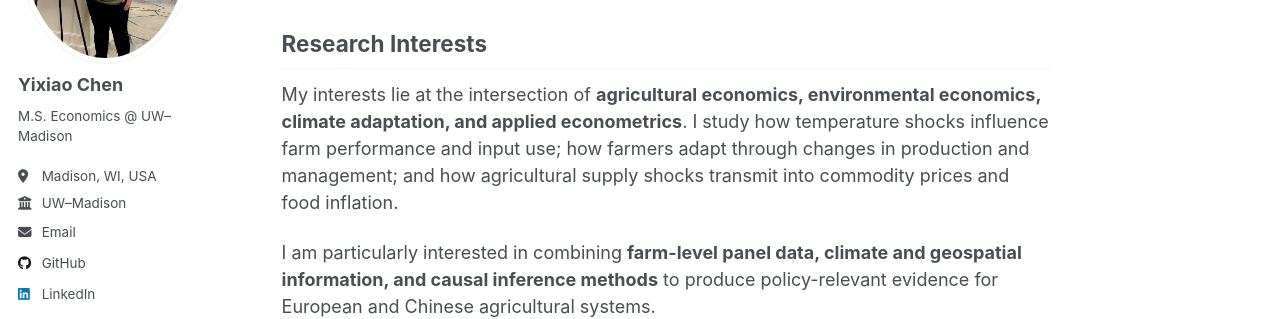
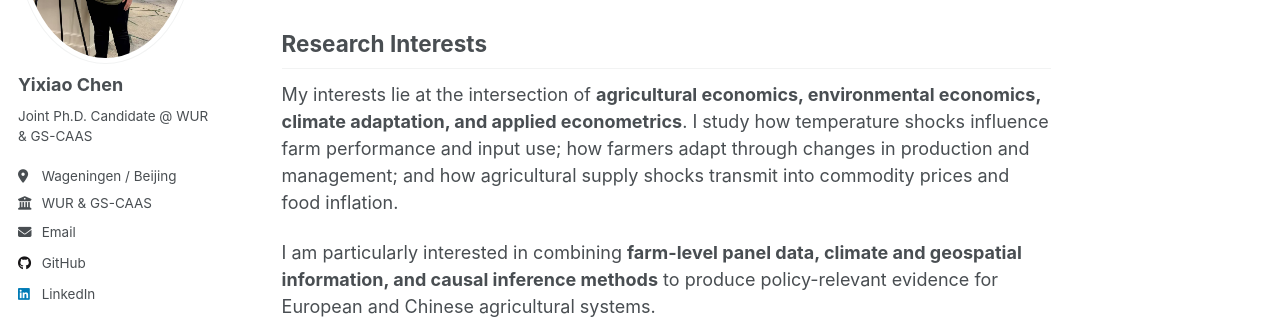
Before and after one commit to yixiaochen117/yixiaochen117.github.io, a Jekyll site: the page built from _pages/about.md, in a window 1280 px wide. Shown: the part 264-583 px from the top of the page. Built offline with Jekyll 4.4.1, drawn with Linux system fonts in a browser that asks for light colours; a script that is not in the unit is left out.

Commit message:
Refresh site metadata and author affiliation

```diff
--- a/_config.yml
+++ b/_config.yml
@@ -12,7 +12,7 @@ site_theme               : "default" # Currently available options are "default"
 title                    : "Yixiao Chen"
 title_separator          : "-"
 name                     : &name "Yixiao Chen"
-description              : &description "M.S. Economics, University of Wisconsin–Madison"   # Update this with a general description of your site, this is the default if not overridden by a page
+description              : &description "Joint Ph.D. Candidate | Wageningen University & Research and GS-CAAS"   # Update this with a general description of your site, this is the default if not overridden by a page
 url                      : https://yixiaochen117.github.io # The base hostname & protocol for your site e.g. "https://[your GitHub username].github.io",
                                                            # or if you already have some other page hosted on Github then use "https://[your GitHub username].github.io/[Your Repo Name]"
 baseurl                  : "" # the subpath of your site, e.g. "/blog"
@@ -26,9 +26,9 @@ author:
   avatar           : "profile.png"
   name             : "Yixiao Chen"
   pronouns         : # example: "she/her"
-  bio              : "M.S. Economics @ UW–Madison"
-  location         : "Madison, WI, USA"
-  employer         : "UW–Madison"
+  bio              : "Joint Ph.D. Candidate @ WUR & GS-CAAS"
+  location         : "Wageningen / Beijing"
+  employer         : "WUR & GS-CAAS"
   uri              : # URL
   email            : "chen2636@wisc.edu"
 
```
